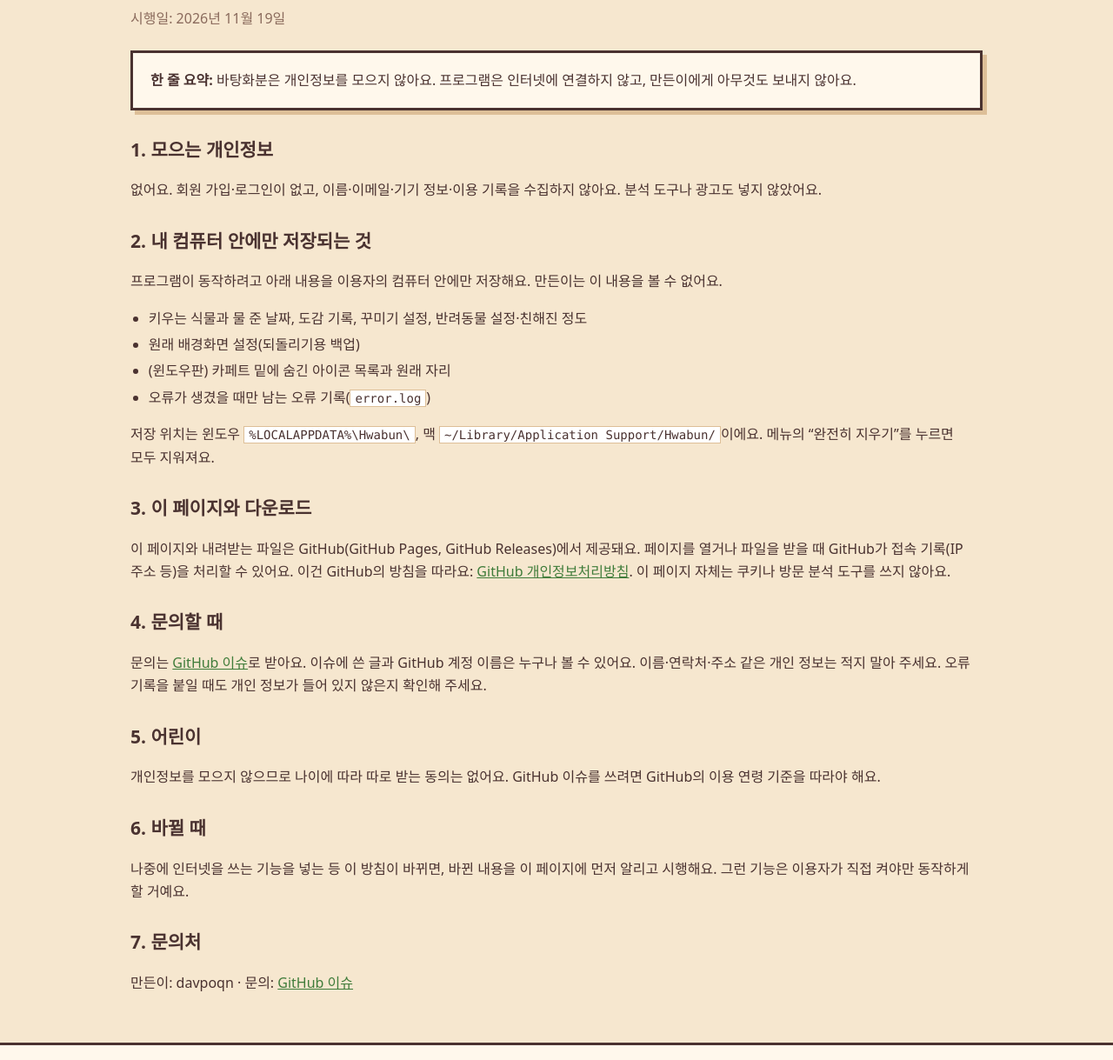
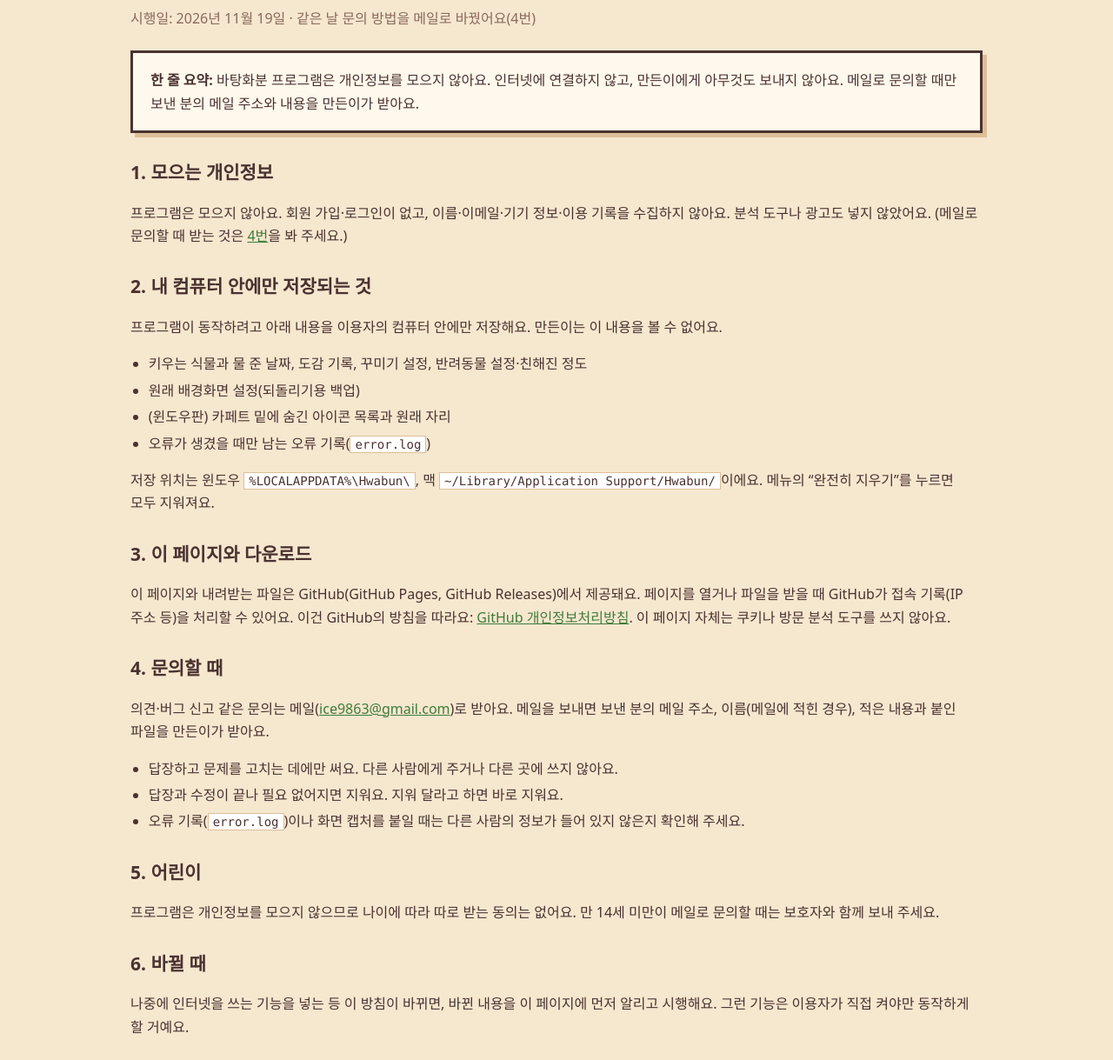
Before and after one commit to davpoqn/hwabun, a plain HTML site: page privacy.html in a window 1280 px wide. Shown: the part 142-1361 px from the top of the page at 87% size. Drawn offline with Linux system fonts and the light colour scheme.

Commit message:
문의는 메일로 (GitHub 이슈 대신)

```diff
--- /dev/null
+++ b/mail.js
@@ -0,0 +1,11 @@
+// 문의 메일 주소는 화면에서만 조립한다. 페이지 원문에 주소를 그대로 두지 않아 자동 수집을 줄인다.
+// data-mail 이 붙은 링크는 메일 쓰기로 열리고, data-mail="show"면 주소를 글자로도 보여 준다.
+(function () {
+  var addr = ['ice9863', 'gmail.com'].join('@');
+  var href = 'mailto:' + addr + '?subject=' + encodeURIComponent('바탕화분 문의');
+  var els = document.querySelectorAll('[data-mail]');
+  for (var i = 0; i < els.length; i++) {
+    els[i].setAttribute('href', href);
+    if (els[i].getAttribute('data-mail') === 'show') els[i].textContent = addr;
+  }
+})();
--- a/privacy.html
+++ b/privacy.html
@@ -6,6 +6,7 @@
 <title>개인정보 처리방침 — 바탕화분</title>
 <link rel="icon" type="image/png" href="img/sprout.png">
 <link rel="stylesheet" href="style.css">
+<script src="mail.js" defer></script>
 </head>
 <body>
 <header class="top">
@@ -22,12 +23,14 @@
 
 <main class="wrap doc">
   <h1>개인정보 처리방침</h1>
-  <p class="meta">시행일: 2026년 11월 19일</p>
+  <p class="meta">시행일: 2026년 11월 19일 · 같은 날 문의 방법을 메일로 바꿨어요(4번)</p>
 
-  <div class="box"><strong>한 줄 요약:</strong> 바탕화분은 개인정보를 모으지 않아요. 프로그램은 인터넷에 연결하지 않고, 만든이에게 아무것도 보내지 않아요.</div>
+  <div class="box"><strong>한 줄 요약:</strong> 바탕화분 프로그램은 개인정보를 모으지 않아요. 인터넷에 연결하지 않고, 만든이에게 아무것도 보내지 않아요.
+    메일로 문의할 때만 보낸 분의 메일 주소와 내용을 만든이가 받아요.</div>
 
   <h2>1. 모으는 개인정보</h2>
-  <p>없어요. 회원 가입·로그인이 없고, 이름·이메일·기기 정보·이용 기록을 수집하지 않아요. 분석 도구나 광고도 넣지 않았어요.</p>
+  <p>프로그램은 모으지 않아요. 회원 가입·로그인이 없고, 이름·이메일·기기 정보·이용 기록을 수집하지 않아요. 분석 도구나 광고도 넣지 않았어요.
+    (메일로 문의할 때 받는 것은 <a href="#ask">4번</a>을 봐 주세요.)</p>
 
   <h2>2. 내 컴퓨터 안에만 저장되는 것</h2>
   <p>프로그램이 동작하려고 아래 내용을 이용자의 컴퓨터 안에만 저장해요. 만든이는 이 내용을 볼 수 없어요.</p>
@@ -46,19 +49,25 @@
     <a href="https://docs.github.com/ko/site-policy/privacy-policies/github-general-privacy-statement">GitHub 개인정보처리방침</a>.
     이 페이지 자체는 쿠키나 방문 분석 도구를 쓰지 않아요.</p>
 
-  <h2>4. 문의할 때</h2>
-  <p>문의는 <a href="https://github.com/davpoqn/hwabun/issues">GitHub 이슈</a>로 받아요. 이슈에 쓴 글과 GitHub 계정 이름은 누구나 볼 수 있어요.
-    이름·연락처·주소 같은 개인 정보는 적지 말아 주세요. 오류 기록을 붙일 때도 개인 정보가 들어 있지 않은지 확인해 주세요.</p>
+  <h2 id="ask">4. 문의할 때</h2>
+  <p>의견·버그 신고 같은 문의는 메일(<a href="#contact" data-mail="show">ice9863 (골뱅이) gmail.com</a>)로 받아요.
+    메일을 보내면 보낸 분의 메일 주소, 이름(메일에 적힌 경우), 적은 내용과 붙인 파일을 만든이가 받아요.</p>
+  <ul>
+    <li>답장하고 문제를 고치는 데에만 써요. 다른 사람에게 주거나 다른 곳에 쓰지 않아요.</li>
+    <li>답장과 수정이 끝나 필요 없어지면 지워요. 지워 달라고 하면 바로 지워요.</li>
+    <li>오류 기록(<code>error.log</code>)이나 화면 캡처를 붙일 때는 다른 사람의 정보가 들어 있지 않은지 확인해 주세요.</li>
+  </ul>
 
   <h2>5. 어린이</h2>
-  <p>개인정보를 모으지 않으므로 나이에 따라 따로 받는 동의는 없어요. GitHub 이슈를 쓰려면 GitHub의 이용 연령 기준을 따라야 해요.</p>
+  <p>프로그램은 개인정보를 모으지 않으므로 나이에 따라 따로 받는 동의는 없어요.
+    만 14세 미만이 메일로 문의할 때는 보호자와 함께 보내 주세요.</p>
 
   <h2>6. 바뀔 때</h2>
   <p>나중에 인터넷을 쓰는 기능을 넣는 등 이 방침이 바뀌면, 바뀐 내용을 이 페이지에 먼저 알리고 시행해요.
     그런 기능은 이용자가 직접 켜야만 동작하게 할 거예요.</p>
 
-  <h2>7. 문의처</h2>
-  <p>만든이: davpoqn · 문의: <a href="https://github.com/davpoqn/hwabun/issues">GitHub 이슈</a></p>
+  <h2 id="contact">7. 문의처</h2>
+  <p>만든이: davpoqn · 문의 메일: <a href="#contact" data-mail="show">ice9863 (골뱅이) gmail.com</a></p>
 </main>
 
 <footer class="bottom">
@@ -67,7 +76,7 @@
     <a href="terms.html">이용약관</a>
     <a href="privacy.html" aria-current="page">개인정보 처리방침</a>
     <a href="changelog.html">변경 내역</a>
-    <a href="https://github.com/davpoqn/hwabun/issues">문의(GitHub 이슈)</a>
+    <span>문의 <a href="privacy.html#contact" data-mail="show">ice9863 (골뱅이) gmail.com</a></span>
   </div>
 </footer>
 </body>
```
Also changed, not shown: changelog.html (+2 -1 lines), index.html (+6 -4 lines), install.html (+3 -2 lines), terms.html (+4 -3 lines), 1 other file.
